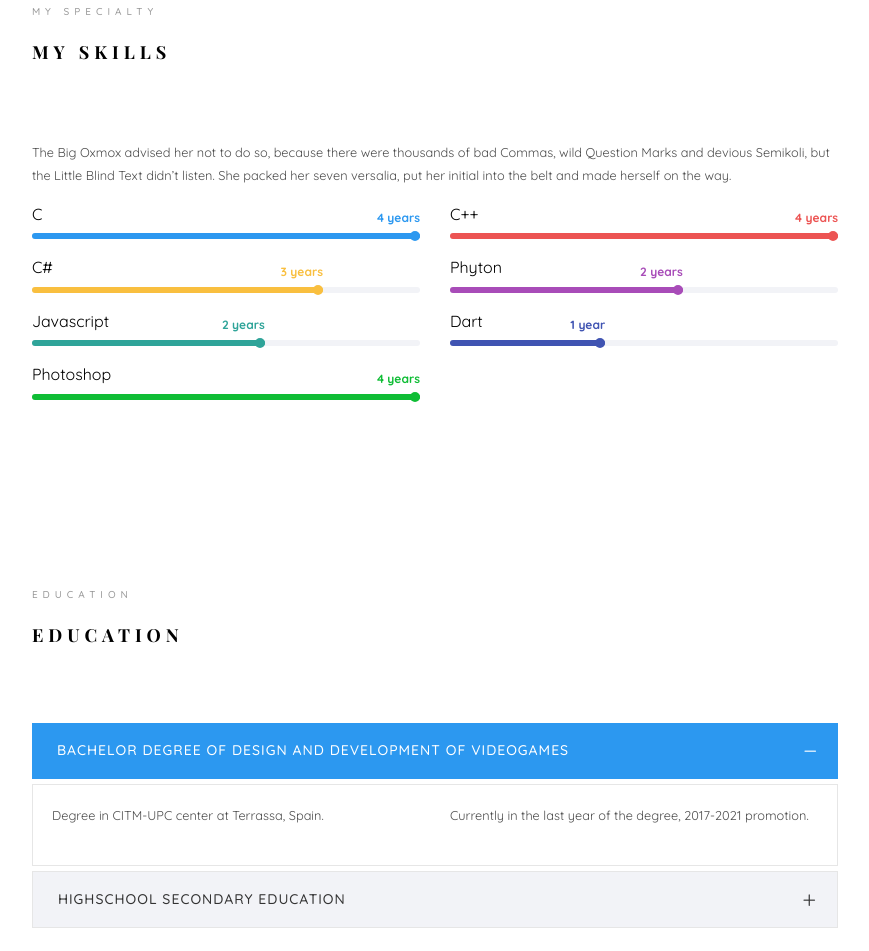
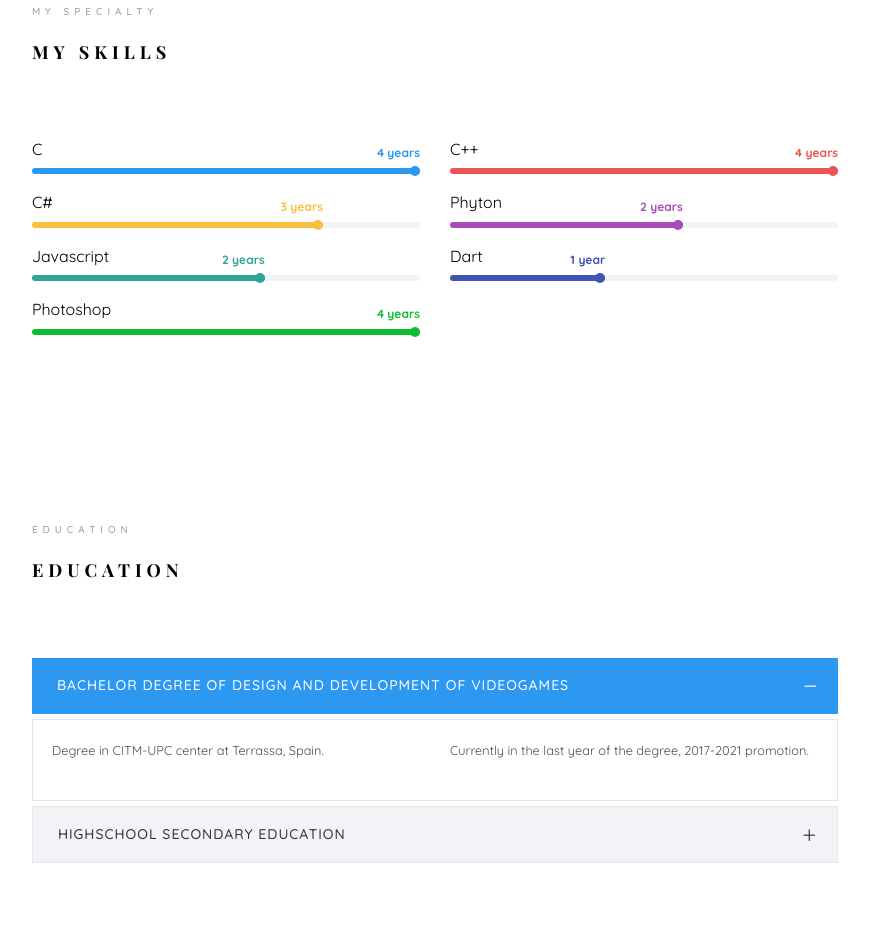
Before and after one commit to RoperoIvan/MyPortfolio, a plain HTML site: page docs/index.html in a window 1280 px wide. Shown: the part 1402-2353 px from the top of the page, without its empty margins (355-1224 px from the left). Drawn offline with nearby package versions, Linux system fonts and the light colour scheme; files whose address does not match are found by name; a web font is replaced by a local one.

Commit message:
cleaning the page

```diff
--- a/docs/index.html
+++ b/docs/index.html
@@ -292,9 +292,9 @@ Copyright &copy;<script>document.write(new Date().getFullYear());</script> All r
 						</div>
 					</div>
 					<div class="row">
-						<div class="col-md-12 animate-box" data-animate-effect="fadeInLeft">
+						<!-- <div class="col-md-12 animate-box" data-animate-effect="fadeInLeft">
 							<p>The Big Oxmox advised her not to do so, because there were thousands of bad Commas, wild Question Marks and devious Semikoli, but the Little Blind Text didn’t listen. She packed her seven versalia, put her initial into the belt and made herself on the way.</p>
-						</div>
+						</div> -->
 						<div class="col-md-6 animate-box" data-animate-effect="fadeInLeft">
 							<div class="progress-wrap">
 								<h3>C</h3>
```
